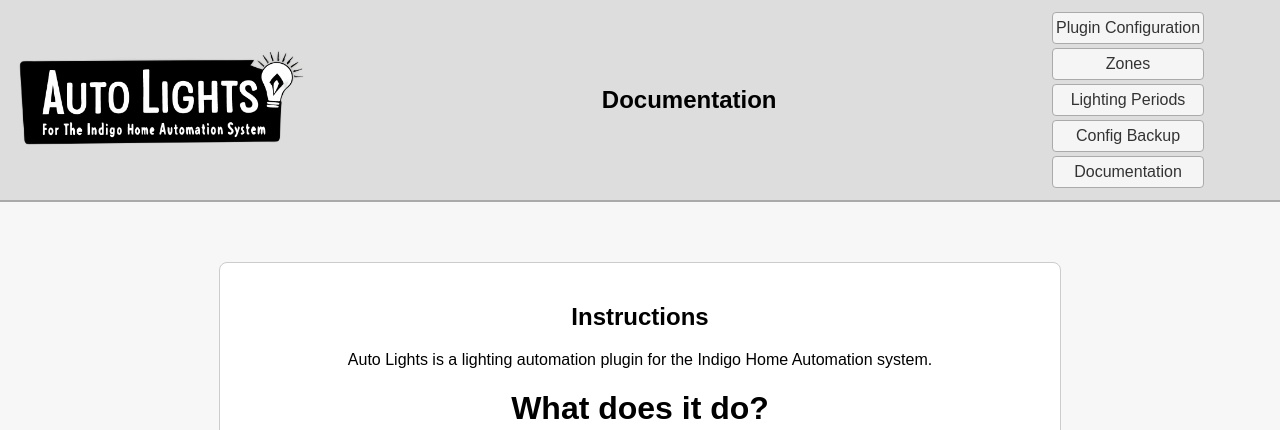
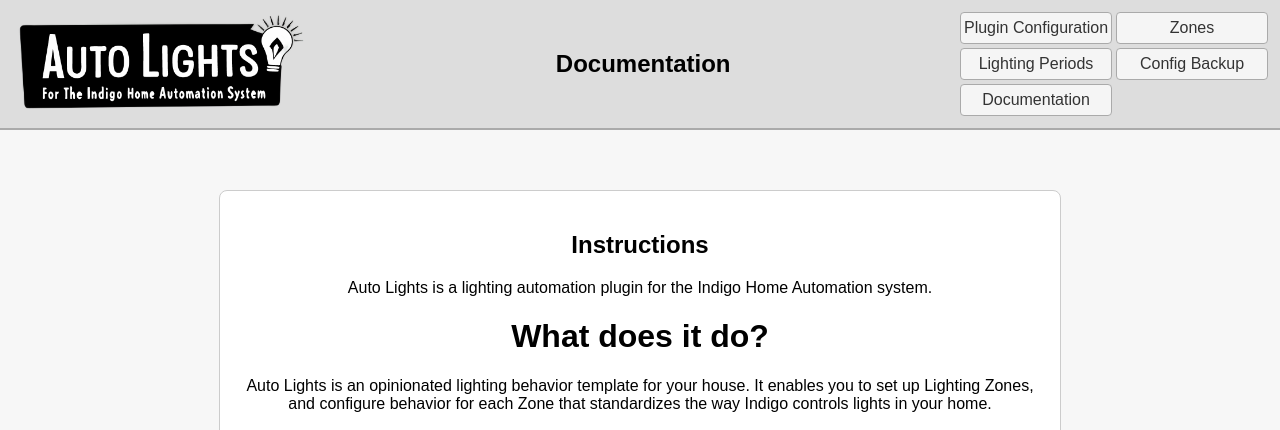
Before and after one commit to mlamoure/indigo-auto-lights, a Python web app: template Auto Lights.indigoPlugin/Contents/Server Plugin/config_web_editor/templates/index.html in a window 1280 px wide. Shown: the top 430 px of the page. Run offline with Jinja, Linux system fonts and the light colour scheme; the template is opened without the code that fills it, so the values that code supplies are empty.

Commit message:
style: adjust header nav width, height, and alignment for 3-row layout

```diff
--- a/Auto Lights.indigoPlugin/Contents/Server Plugin/config_web_editor/static/css/main.css
+++ b/Auto Lights.indigoPlugin/Contents/Server Plugin/config_web_editor/static/css/main.css
@@ -259,7 +259,7 @@ table.zones-table th {
     flex: 0 0 auto;
     display: flex;
     flex-wrap: wrap;
-    width: 220px;
-    height: 180px;
+    width: 312px;    /* 2 × (150px tab + 4px margin + 2px border) */
+    height: 108px;   /* 3 rows × (30px tab + 4px margin + 2px border) */
     margin-left: auto;
 }
```
